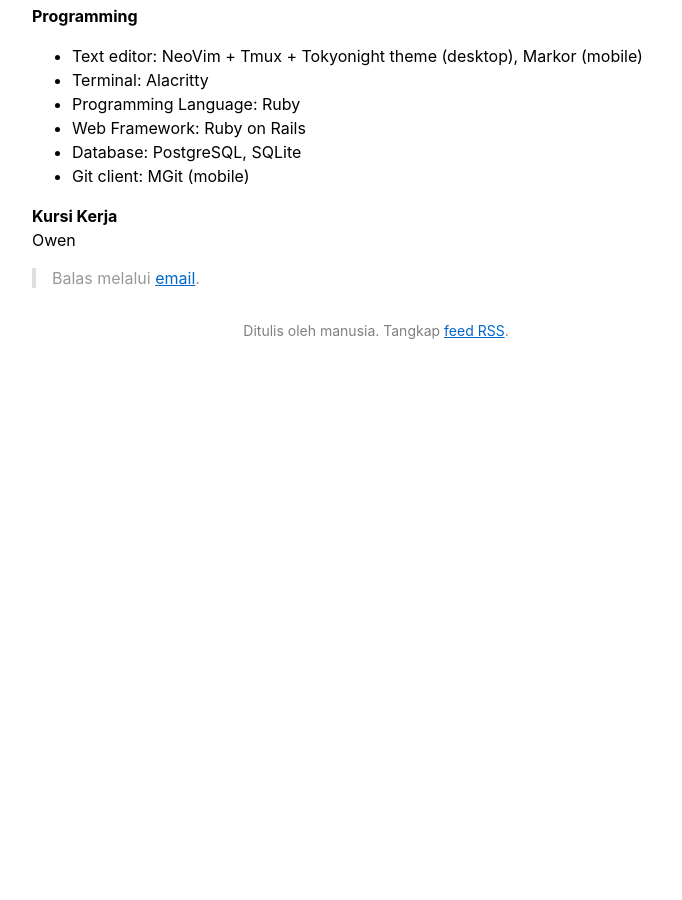
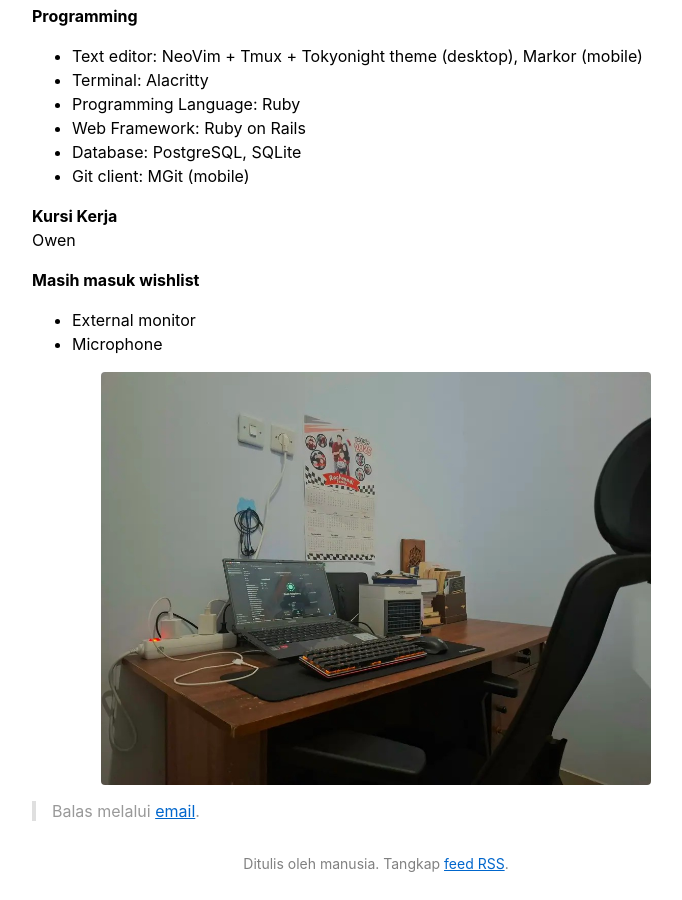
Before and after one commit to adiprnm/weblog, a Jekyll site: the page built from alat-tempur.md, in a window 1280 px wide and 900 px high, scrolled down 1023 px. Shown: the whole window, without its empty margins (264-946 px from the left). Built offline with Jekyll 4.4.1, drawn with Linux system fonts in a browser that asks for light colours; before the commit the page ends 1428 px from its top, so only the background shows below that.

Commit message:
Add image to alat tempur

```diff
--- a/alat-tempur.md
+++ b/alat-tempur.md
@@ -50,3 +50,9 @@
 
 **Kursi Kerja**<br>
 Owen
+
+**Masih masuk wishlist**<br>
+- External monitor
+- Microphone
+
+![2a985c40-4f68-47b4-96fe-69ba6acdf116](/assets/images/2025/2a985c40-4f68-47b4-96fe-69ba6acdf116.jpg)
```
Also changed, not shown: assets/images/2025/2a985c40-4f68-47b4-96fe-69ba6acdf116.jpg (added).
